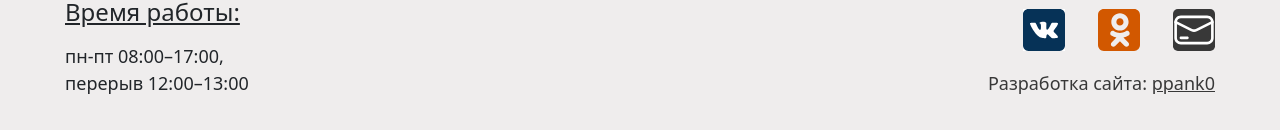
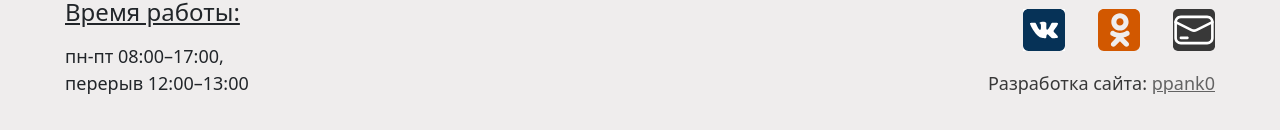
Before and after one commit to ppank0/web-application-for-driving-school, a React (Create React App) app in the folder driving-school/: page / in a window 1280 px wide. In both pictures the pointer is over the link "ppank0". Shown: the part 1295-1425 px from the top of the page. Built offline with nearby package versions, Linux system fonts and the light colour scheme.

Commit message:
feat: add git link and hover element

```diff
--- a/driving-school/src/components/footer/Footer.jsx
+++ b/driving-school/src/components/footer/Footer.jsx
@@ -17,7 +17,7 @@ const Footer = () => {
                        <a href=""><img src={odnoclassnikiIcon} alt="odn"/></a>
                        <a href=""><img src={mailIcon} alt="mail"/></a>
                     </div>
-                    <p className="footer_socials-p">Разработка сайта: <a href="">ppank0</a></p>
+                    <p className="footer_socials-p">Разработка сайта: <a href="https://github.com/ppank0">ppank0</a></p>
                 </div>
             </div>
         </>
--- a/driving-school/src/components/footer/footer.css
+++ b/driving-school/src/components/footer/footer.css
@@ -26,3 +26,6 @@
     margin:0;
     color: #383838;
 }
+.footer_socials-p a:hover{
+    color: #636363;
+}
```
